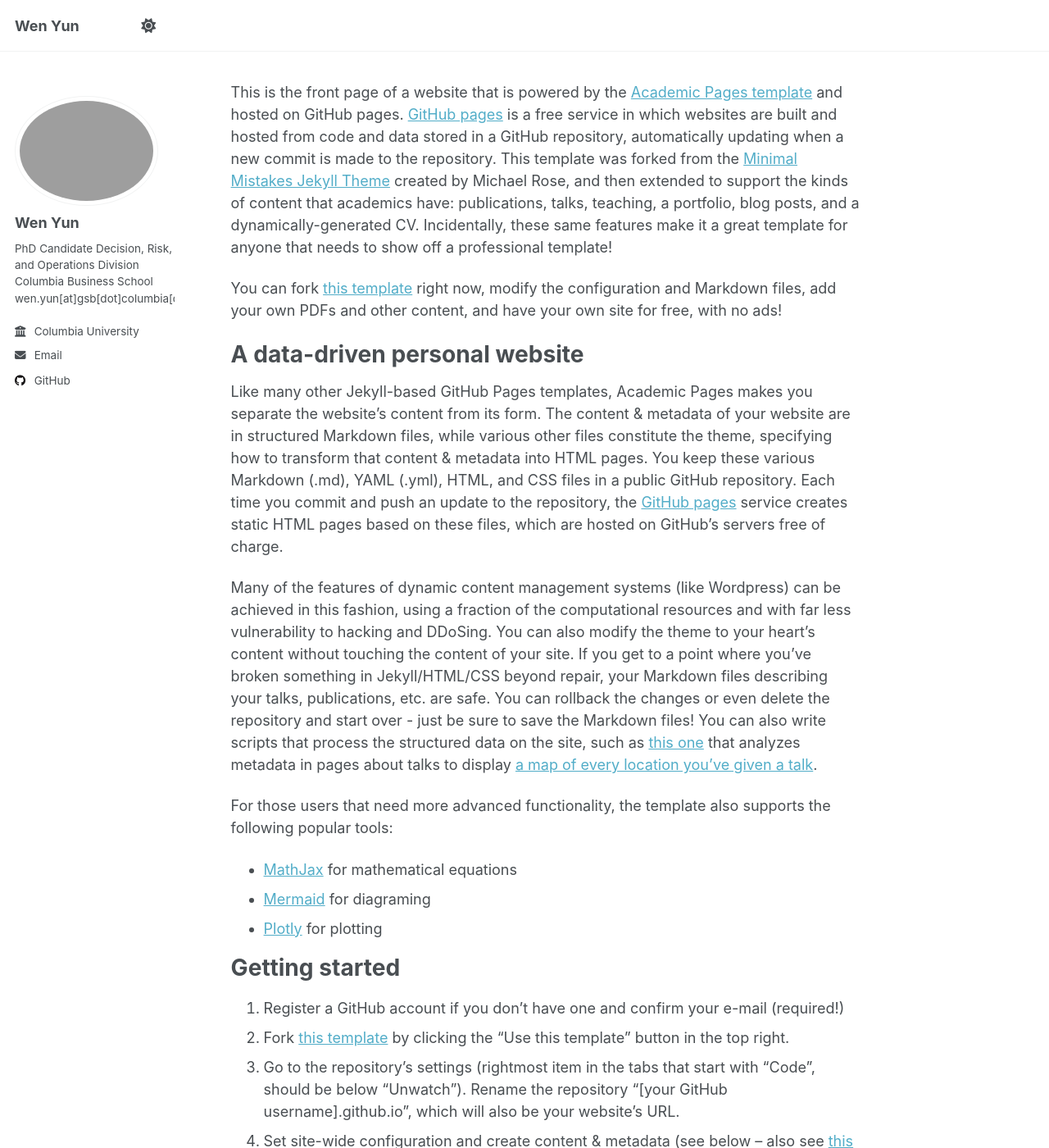
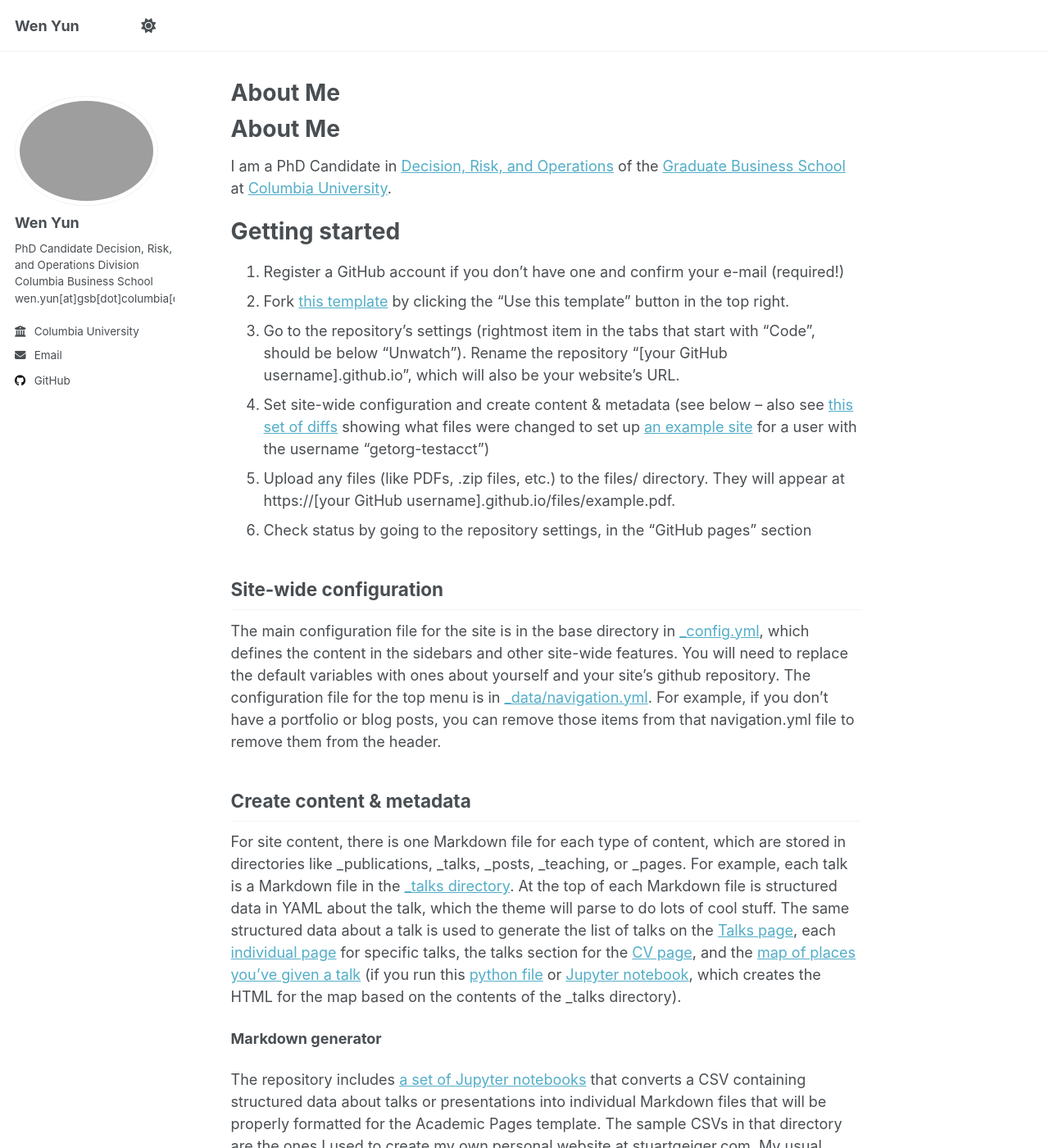
Before and after one commit to wenyun0/wenyun0.github.io, a Jekyll site: the page built from _pages/about.md, in a window 1280 px wide and 1400 px high. Shown: the whole window at 82% size. Built offline with Jekyll 4.4.1, drawn with Linux system fonts in a browser that asks for light colours; a script that is not in the unit is left out; our own code applies the rules of GitHub Pages for plain Markdown files.

Commit message:
Update about.md

```diff
--- a/_pages/about.md
+++ b/_pages/about.md
@@ -7,20 +7,10 @@ redirect_from:
   - /about.html
 ---
 
-This is the front page of a website that is powered by the [Academic Pages template](https://github.com/academicpages/academicpages.github.io) and hosted on GitHub pages. [GitHub pages](https://pages.github.com) is a free service in which websites are built and hosted from code and data stored in a GitHub repository, automatically updating when a new commit is made to the repository. This template was forked from the [Minimal Mistakes Jekyll Theme](https://mmistakes.github.io/minimal-mistakes/) created by Michael Rose, and then extended to support the kinds of content that academics have: publications, talks, teaching, a portfolio, blog posts, and a dynamically-generated CV. Incidentally, these same features make it a great template for anyone that needs to show off a professional template!
 
- You can fork [this template](https://github.com/academicpages/academicpages.github.io) right now, modify the configuration and Markdown files, add your own PDFs and other content, and have your own site for free, with no ads!
+# About Me
+I am a PhD Candidate in [Decision, Risk, and Operations](https://business.columbia.edu/faculty/divisions/dro) of the [Graduate Business School](https://business.columbia.edu) at [Columbia University](https://www.columbia.edu).
 
-A data-driven personal website
-======
-Like many other Jekyll-based GitHub Pages templates, Academic Pages makes you separate the website's content from its form. The content & metadata of your website are in structured Markdown files, while various other files constitute the theme, specifying how to transform that content & metadata into HTML pages. You keep these various Markdown (.md), YAML (.yml), HTML, and CSS files in a public GitHub repository. Each time you commit and push an update to the repository, the [GitHub pages](https://pages.github.com/) service creates static HTML pages based on these files, which are hosted on GitHub's servers free of charge.
-
-Many of the features of dynamic content management systems (like Wordpress) can be achieved in this fashion, using a fraction of the computational resources and with far less vulnerability to hacking and DDoSing. You can also modify the theme to your heart's content without touching the content of your site. If you get to a point where you've broken something in Jekyll/HTML/CSS beyond repair, your Markdown files describing your talks, publications, etc. are safe. You can rollback the changes or even delete the repository and start over - just be sure to save the Markdown files! You can also write scripts that process the structured data on the site, such as [this one](https://github.com/academicpages/academicpages.github.io/blob/master/talkmap.ipynb) that analyzes metadata in pages about talks to display [a map of every location you've given a talk](https://academicpages.github.io/talkmap.html).
-
-For those users that need more advanced functionality, the template also supports the following popular tools:
-- [MathJax](https://www.mathjax.org/) for mathematical equations
-- [Mermaid](https://mermaid.js.org/) for diagraming
-- [Plotly](https://plotly.com/javascript/) for plotting
 
 Getting started
 ======
```
